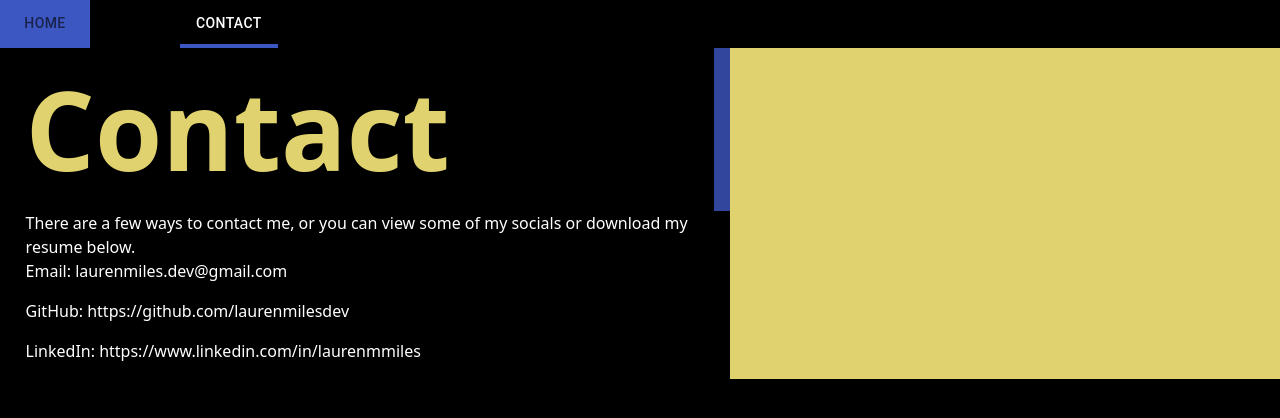
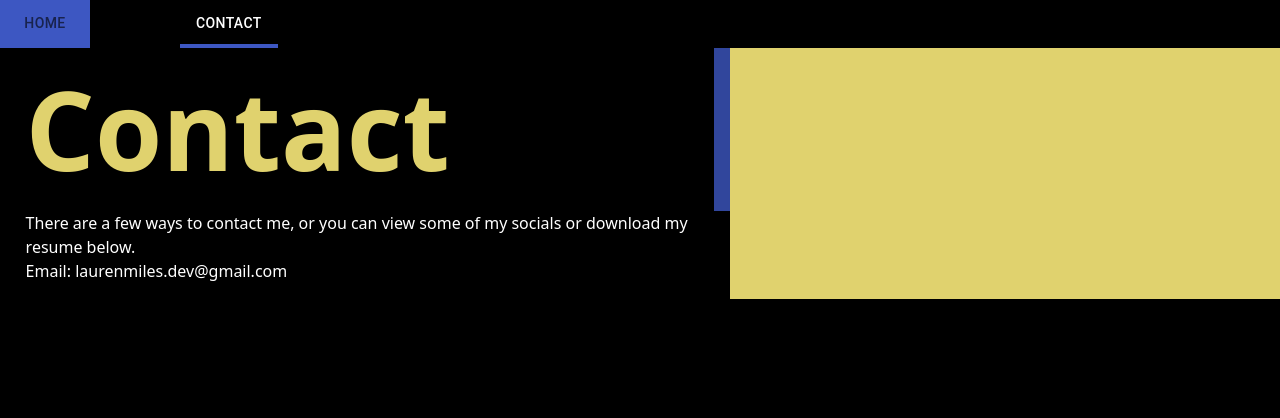
Before and after one commit to laurenmilesdev/portfolio, a Next.js app: page / in a window 1280 px wide. Both pictures are taken after a click on the tab "CONTACT". Shown: the top 418 px of the page. Built offline with nearby package versions, Linux system fonts and the light colour scheme.

Commit message:
Updated type to simplify code

```diff
--- a/src/components/contact/Contact.tsx
+++ b/src/components/contact/Contact.tsx
@@ -1,11 +1,9 @@
-import LinkType from '@/types/link';
+import ContactType from '@/types/contact';
 
 type Props = {
   description: string;
 
-  contacts: any[];
-
-  links: LinkType[];
+  contacts: ContactType[];
 };
 
 export default function Contact(props: Props): JSX.Element {
@@ -14,17 +12,9 @@ export default function Contact(props: Props): JSX.Element {
       <div>{props.description}</div>
       <div>
         {props.description &&
-          props.contacts.map((contact: any) => (
+          props.contacts.map((contact: ContactType) => (
             <p>
-              {contact.name}: {contact.value}
-            </p>
-          ))}
-      </div>
-      <div>
-        {props.description &&
-          props.links.map((link: LinkType) => (
-            <p>
-              {link.name}: {link.url}
+              {contact.name}: {contact.value ?? contact.url}
             </p>
           ))}
       </div>
--- a/src/pages/index.tsx
+++ b/src/pages/index.tsx
@@ -18,11 +18,7 @@ const introductionComponent = (): JSX.Element => (
 const aboutComponent = (): JSX.Element => <About description={Data.about.description}></About>;
 
 const contactComponent = (): JSX.Element => (
-  <Contact
-    description={Data.contact.description}
-    contacts={Data.contact.contacts}
-    links={Data.contact.links}
-  ></Contact>
+  <Contact description={Data.contact.description} contacts={Data.contact.contacts}></Contact>
 );
 
 export default function Home(): JSX.Element {
--- /dev/null
+++ b/src/types/contact.ts
@@ -0,0 +1,13 @@
+export default class Contact {
+  name: string;
+
+  value?: string;
+
+  url?: string;
+
+  constructor(name: string, value?: string, url?: string) {
+    this.name = name;
+    this.value = value;
+    this.url = url;
+  }
+}
```
Also changed, not shown: src/types/link.ts (deleted, +0 -10 lines).
